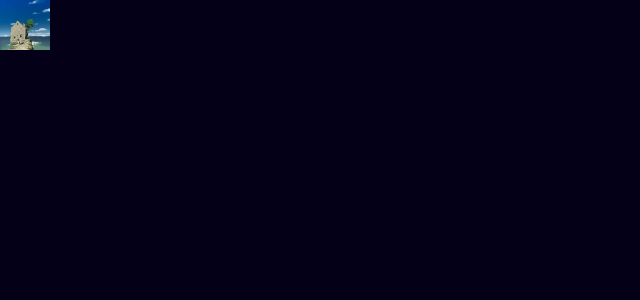
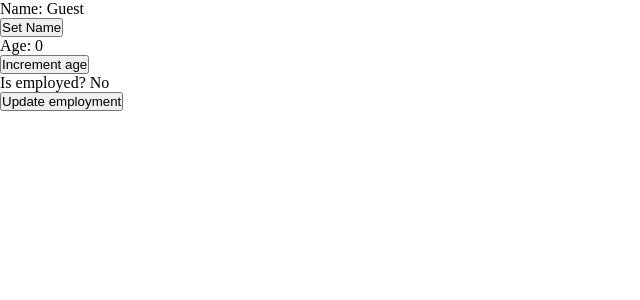
Before and after one commit to GabrielCruz45/react, a React (Vite) app in the folder my-react-app/: page / in a window 1280 px wide. Shown: the top 300 px of the page, without its empty margins (0-640 px from the left). Built offline with nearby package versions, Linux system fonts and the light colour scheme.

Commit message:
halfway through React hooks tutorial

```diff
--- a/my-react-app/src/App.jsx
+++ b/my-react-app/src/App.jsx
@@ -1,11 +1,12 @@
 // te quedaste en
-import ProfilePicture from "./ProfilePicture.jsx";
+import Hook from "./Hook.jsx";
+
 
 
 function App() {
     return(
         <>
-            <ProfilePicture />
+            <Hook />
         </>
     );
 };
--- /dev/null
+++ b/my-react-app/src/Hook.jsx
@@ -0,0 +1,59 @@
+// React hook   -   Special function that allows functional components to use React features without writing class components
+//                  if the function's name starts with use, it's probably a react hook
+//                  (useState, useEffect, useContext, useReducer, useCallback, ...)
+
+// useState()   -   A React hook that allows the creation of a stateful variable
+//                  AND a setter function to update its value in the Virtual DOM
+//                  [name, setName]
+
+import {useState} from 'react';
+
+
+export default function Hook(){
+    const [name, setName] = useState("Guest");
+
+    const [age, setAge] = useState(0);
+
+    const [isEmployed, setIsEmployed] = useState(false);
+
+
+
+    const updateName = () => {
+        setName("siccccccc");
+    };
+
+    const updateAge = () => {
+        setAge(age + 1);
+    };
+
+    const updateEmployment = () => {
+        setIsEmployed(!isEmployed);
+    };
+
+
+
+    return(
+        <div>
+            <p>
+                Name: {name}
+            </p>
+            <button onClick={updateName}>
+                Set Name
+            </button>
+
+            <p>
+                Age: {age}
+            </p>
+            <button onClick={updateAge}>
+                Increment age
+            </button>
+
+            <p>
+                Is employed? {isEmployed ? "Yes" : "No"}
+            </p>
+            <button onClick={updateEmployment}>
+                Update employment
+            </button>
+        </div>
+    );
+};
--- a/my-react-app/src/index.css
+++ b/my-react-app/src/index.css
@@ -2,10 +2,13 @@
   padding: 0;
   margin: 0;
   box-sizing: border-box;
-  background-color: rgb(3, 0, 24);
-  color: whitesmoke;
+  /* background-color: rgb(3, 0, 24); */
+  /* color: whitesmoke; */
 }
 
+button:hover {
+  cursor: pointer;
+}
 
 
 /* cards, obviously */
```
